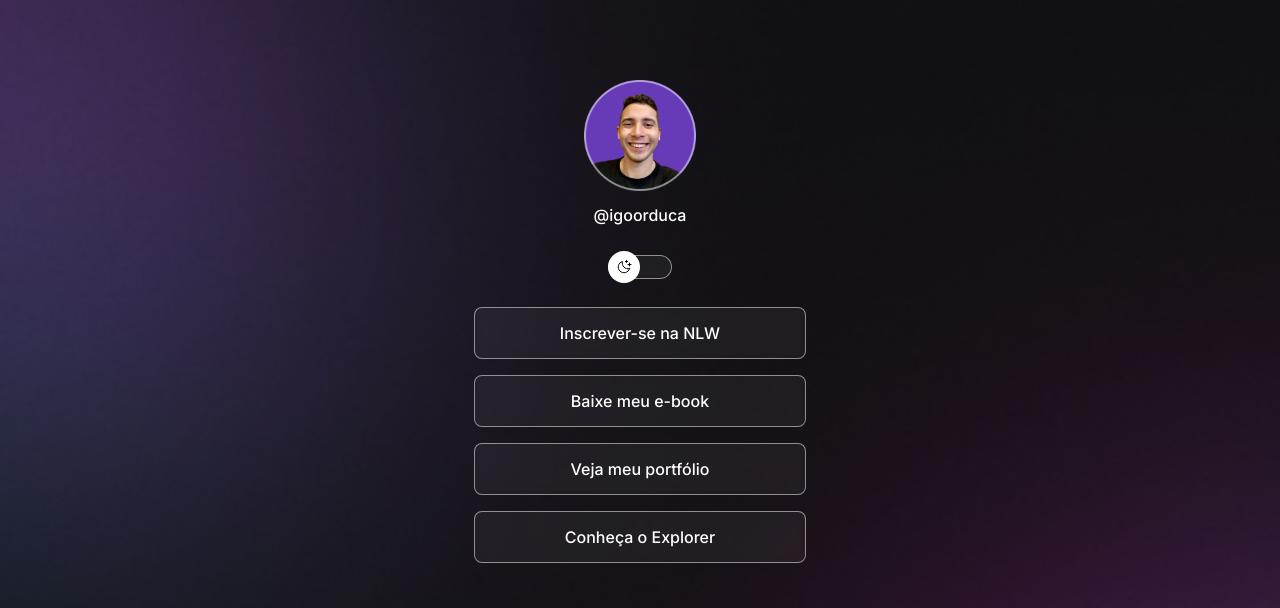
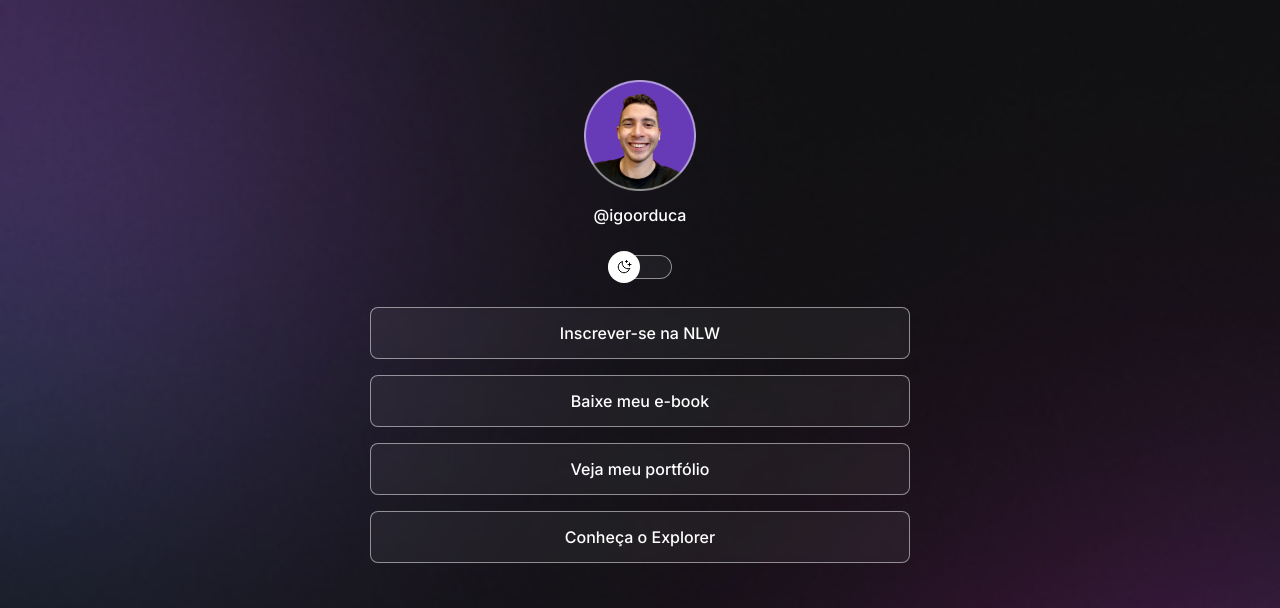
Before and after one commit to igoribeiro03/projeto-linktree, a plain HTML site: page index.html in a window 1280 px wide. Shown: the top 608 px of the page. Drawn offline with nearby package versions, Linux system fonts and the light colour scheme.

Commit message:
adjust container width

```diff
--- a/style.css
+++ b/style.css
@@ -35,7 +35,8 @@ body * {
 }
 
 #container {
-    width: 380px;
+    width: 100%;
+    max-width: 588px;
     /*border: 1px white solid;*/
     margin: 56px auto 0;
     padding: 0 24px;
```
